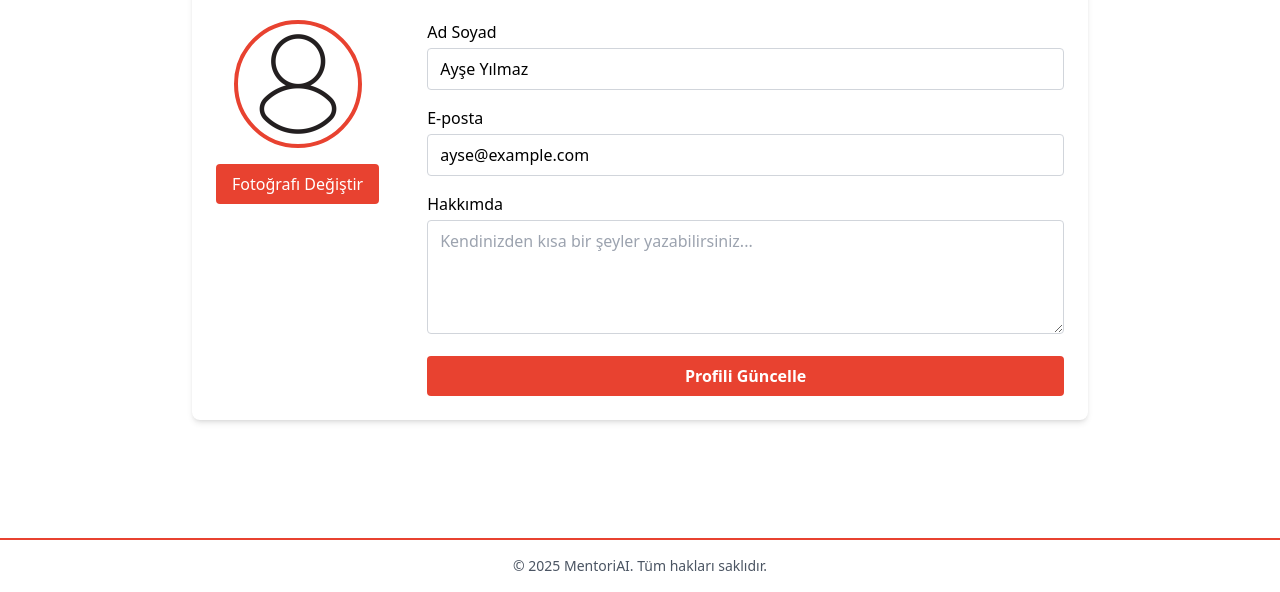
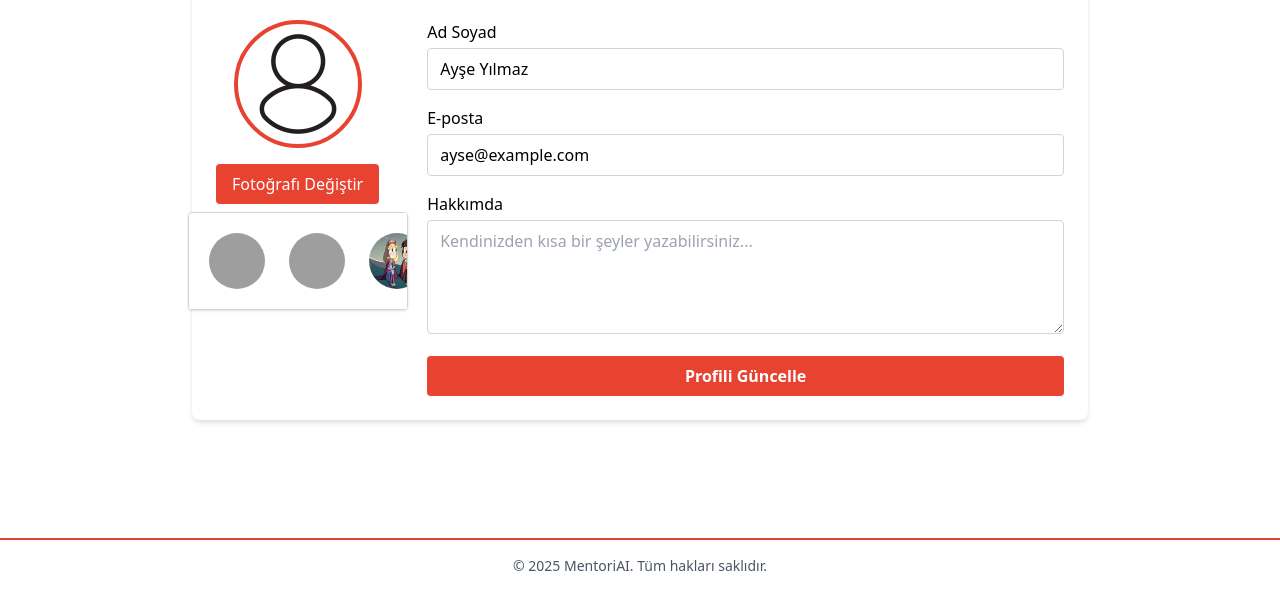
Before and after one commit to ay-ctrl/mentoria, a website: page frontend/dashboard/profile.html in a window 1280 px wide. Both pictures are taken after a click on the button "Fotoğrafı Değiştir". Shown: the part 208-800 px from the top of the page. Drawn offline with nearby package versions, Linux system fonts and the light colour scheme; grey boxes are pictures that could not be loaded.

Commit message:
Commit 14: Örnek avatarlar eklendi ve bu sayede profil fotoğrafı avatarlardan seçilebiliyor, bu veritabanına kaydediliyor.

```diff
--- a/frontend/dashboard/js/profile.js
+++ b/frontend/dashboard/js/profile.js
@@ -21,6 +21,11 @@ document.addEventListener('DOMContentLoaded', async () => {
       nameInput.value = user.name || '';
       emailInput.value = user.email || '';
       aboutInput.value = user.about || '';
+      if (user.avatar) {
+        profileImg.src = `images/${user.avatar}`;
+      } else {
+        profileImg.src = 'images/image.png'; // varsayılan
+      }
     } catch (error) {
       console.error(error);
       alert('Profil bilgisi yüklenirken hata oluştu');
@@ -43,6 +48,7 @@ document.addEventListener('DOMContentLoaded', async () => {
           name: nameInput.value,
           email: emailInput.value,
           about: aboutInput.value,
+          avatar: window.avatarSelector.getSelectedAvatar(), // BURAYA EKLEDİK
         }),
       });
 
@@ -59,3 +65,62 @@ document.addEventListener('DOMContentLoaded', async () => {
 
   await loadProfile();
 });
+
+function setupAvatarSelector() {
+  const changeAvatarBtn = document.getElementById('changeAvatarBtn');
+  const avatarSelector = document.getElementById('avatarSelector');
+  const profileImg = document.getElementById('profileImg');
+
+  // Avatar dosyaları
+  const avatars = [
+    'avatar1.png',
+    'avatar2.png',
+    'avatar3.png',
+    'avatar4.png',
+    'image.png', // mevcut varsayılan
+  ];
+
+  let selectedAvatar = profileImg.src.split('/').pop() || 'image.png';
+
+  // Avatar listesini oluştur
+  function renderAvatars(selected) {
+    avatarSelector.innerHTML = '';
+    avatars.forEach((avatar) => {
+      const img = document.createElement('img');
+      img.src = `images/${avatar}`;
+      img.alt = avatar;
+      img.className = `w-16 h-16 rounded-full cursor-pointer border-4 ${
+        avatar === selected ? 'border-[#E84230]' : 'border-transparent'
+      }`;
+      img.addEventListener('click', () => {
+        selectedAvatar = avatar;
+        profileImg.src = `images/${selectedAvatar}`; // seçilen avatarı profil resmine yansıt
+        renderAvatars(selectedAvatar);
+      });
+      avatarSelector.appendChild(img);
+    });
+  }
+
+  // Butona tıklayınca avatar seçici göster/gizle
+  changeAvatarBtn.addEventListener('click', () => {
+    if (
+      avatarSelector.style.display === 'none' ||
+      !avatarSelector.style.display
+    ) {
+      avatarSelector.style.display = 'flex';
+      renderAvatars(selectedAvatar);
+    } else {
+      avatarSelector.style.display = 'none';
+    }
+  });
+
+  // Seçilen avatarı dışarıya vermek için getter fonksiyon
+  return {
+    getSelectedAvatar: () => selectedAvatar,
+  };
+}
+
+// Sayfa yüklendiğinde çağır ve sonucu sakla:
+document.addEventListener('DOMContentLoaded', () => {
+  window.avatarSelector = setupAvatarSelector();
+});
--- a/frontend/dashboard/profile.html
+++ b/frontend/dashboard/profile.html
@@ -26,17 +26,29 @@
         class="flex flex-col md:flex-row items-center md:items-start space-y-6 md:space-y-0 md:space-x-12"
       >
         <!-- Profil Fotoğrafı -->
-        <div class="flex flex-col items-center">
+        <div class="flex flex-col items-center relative">
           <img
+            id="profileImg"
             src="images/image.png"
             alt="Profil Fotoğrafı"
             class="w-32 h-32 rounded-full object-cover border-4 border-[#E84230] mb-4"
           />
           <button
+            id="changeAvatarBtn"
             class="px-4 py-2 bg-[#E84230] text-white rounded hover:bg-[#c53623] transition"
+            type="button"
           >
             Fotoğrafı Değiştir
           </button>
+
+          <!-- Avatar Seçim Paneli (başta gizli) -->
+          <div
+            id="avatarSelector"
+            class="absolute top-full mt-2 bg-white border border-gray-300 rounded shadow p-4 flex space-x-4 overflow-x-auto w-[220px]"
+            style="display: none"
+          >
+            <!-- JS ile avatar img’leri buraya gelecek -->
+          </div>
         </div>
 
         <!-- Kullanıcı Bilgileri -->
--- a/models/user.js
+++ b/models/user.js
@@ -5,6 +5,7 @@ const userSchema = new mongoose.Schema({
   email: { type: String, unique: true },
   password: String,
   about: { type: String, default: '' }, // İsteğe bağlı hakkımda alanı
+  avatar: { type: String, default: 'image.png' }, // default avatar dosya adı
   createdAt: { type: Date, default: Date.now },
 });
 
--- a/routes/profile.js
+++ b/routes/profile.js
@@ -6,7 +6,7 @@ const authenticate = require('../middleware/auth'); // Token doğrulama middlewa
 router.get('/', authenticate, async (req, res) => {
   try {
     const userId = req.user.id;
-    const user = await User.findById(userId).select('name email about');
+    const user = await User.findById(userId).select('name email about avatar');
     if (!user) return res.status(404).json({ error: 'Kullanıcı bulunamadı' });
 
     res.json(user);
@@ -19,7 +19,7 @@ router.get('/', authenticate, async (req, res) => {
 router.put('/', authenticate, async (req, res) => {
   try {
     const userId = req.user.id;
-    const { name, email, about } = req.body;
+    const { name, email, about, avatar } = req.body;
 
     const user = await User.findById(userId);
     if (!user) return res.status(404).json({ error: 'Kullanıcı bulunamadı' });
@@ -27,6 +27,7 @@ router.put('/', authenticate, async (req, res) => {
     if (name) user.name = name;
     if (email) user.email = email;
     if (about !== undefined) user.about = about;
+    if (avatar) user.avatar = avatar;
 
     await user.save();
 
```
Also changed, not shown: frontend/dashboard/images/avatar3.png (added), frontend/dashboard/images/avatar4.png (added), 2 other files.
